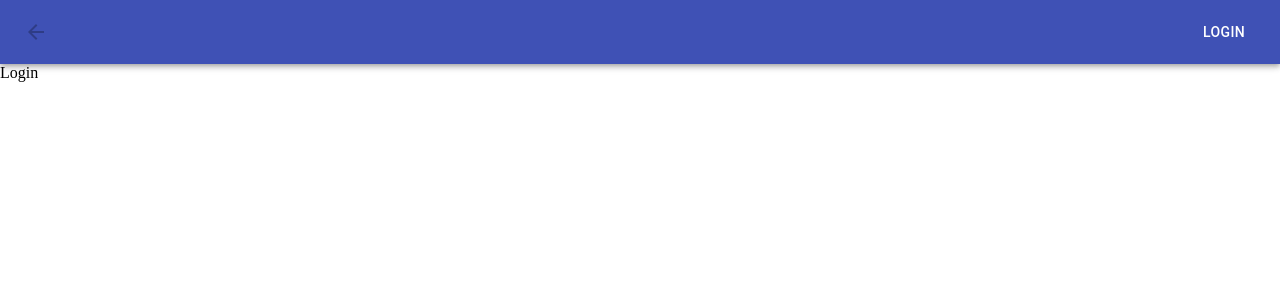
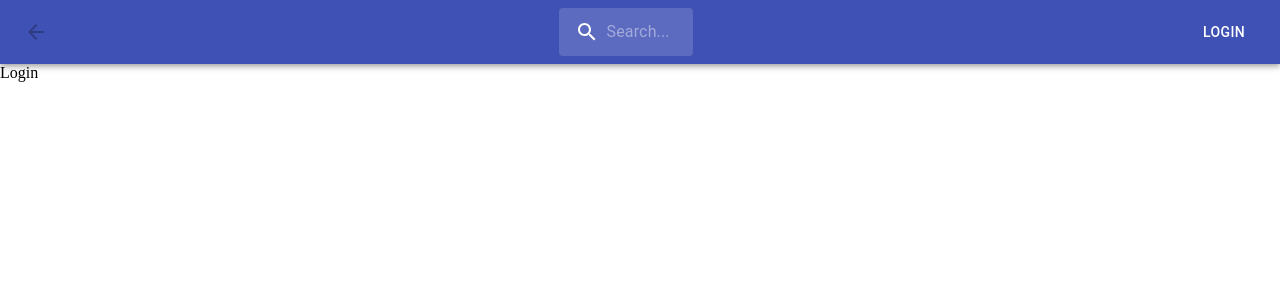
Before and after one commit to stdAlexTikhonov/adalisk, a React (Create React App) app: page /login in a window 1280 px wide. Shown: the top 300 px of the page. Built offline with nearby package versions, Linux system fonts and the light colour scheme.

Commit message:
TASK-4 StyledSearchInput

```diff
--- a/src/Components/Header/index.tsx
+++ b/src/Components/Header/index.tsx
@@ -6,6 +6,7 @@ import IconButton from "@material-ui/core/IconButton";
 import ArrowBackIcon from "@material-ui/icons/ArrowBack";
 import styled from "styled-components";
 import { LOGIN } from "../../utils/constants";
+import { SearchInput } from "../SearchInput";
 
 const StyledToolBar = styled(Toolbar)`
   display: flex;
@@ -25,6 +26,7 @@ export const Header = () => {
           >
             <ArrowBackIcon />
           </IconButton>
+          <SearchInput />
           <Button color="inherit">{LOGIN}</Button>
         </StyledToolBar>
       </AppBar>
--- /dev/null
+++ b/src/Components/SearchInput/index.tsx
@@ -0,0 +1,51 @@
+import React from "react";
+import styled from "styled-components";
+import SearchIcon from "@material-ui/icons/Search";
+import InputBase from "@material-ui/core/InputBase";
+import { SEARCH } from "../../utils/constants";
+
+type Props = {};
+
+const StyledSearchInput = styled.div`
+  position: relative;
+  margin-left: auto;
+  border-radius: 4px;
+  background-color: rgba(255, 255, 255, 0.15);
+  &:hover {
+    background-color: rgba(255, 255, 255, 0.25);
+  }
+  margin-left: 0;
+`;
+
+const StyledSearchIcon = styled.div`
+  padding: 0 16px;
+  height: 100%;
+  position: absolute;
+  pointer-events: none;
+  display: flex;
+  align-items: center;
+  justify-content: center;
+`;
+
+const StyledInputBase = styled(InputBase).attrs((props) => ({
+  inputProps: { "aria-label": "search" },
+  placeholder: SEARCH,
+}))`
+  padding: 8px;
+  width: 15ch;
+  color: inherit;
+  padding-left: calc(1em + 32px);
+  transition: width 300ms cubic-bezier(0.4, 0, 0.2, 1) 0ms;
+  &:hover {
+    width: 20ch;
+  }
+`;
+
+export const SearchInput: React.FC<Props> = (props) => (
+  <StyledSearchInput {...props}>
+    <StyledSearchIcon>
+      <SearchIcon />
+    </StyledSearchIcon>
+    <StyledInputBase />
+  </StyledSearchInput>
+);
--- a/src/utils/constants.ts
+++ b/src/utils/constants.ts
@@ -1 +1,2 @@
 export const LOGIN = "Login";
+export const SEARCH = "Search...";
```
Also changed, not shown: 1 other file (tests, documents, lock files or other folders).
